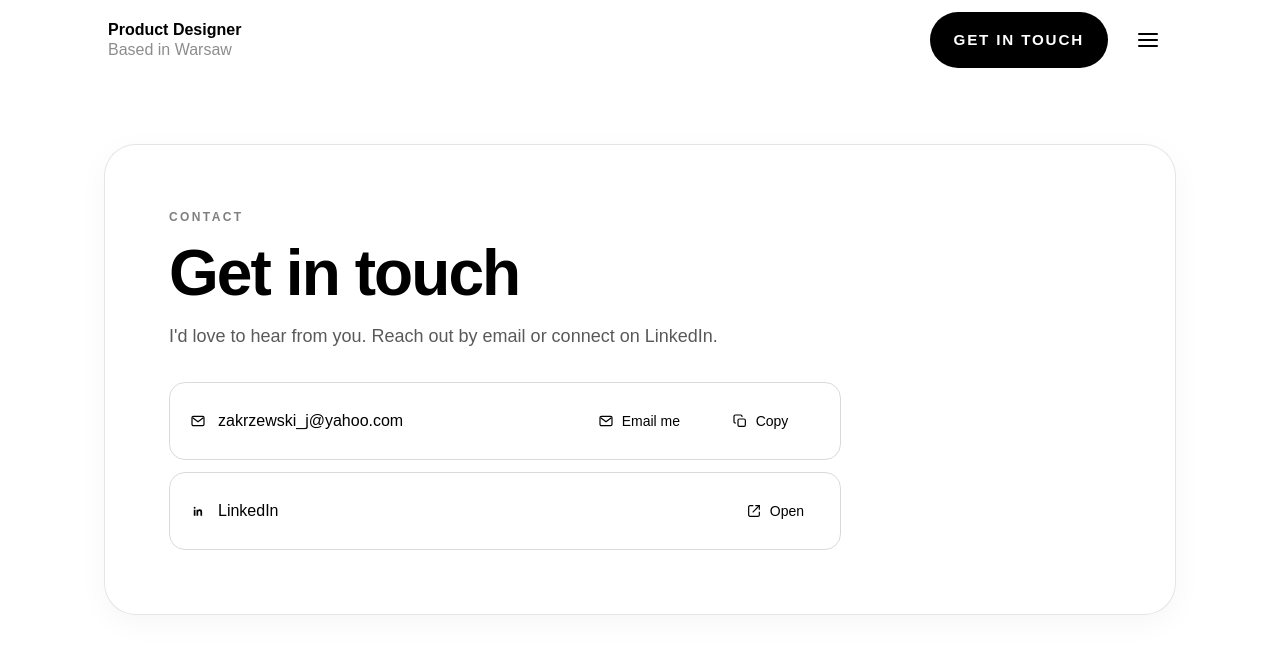
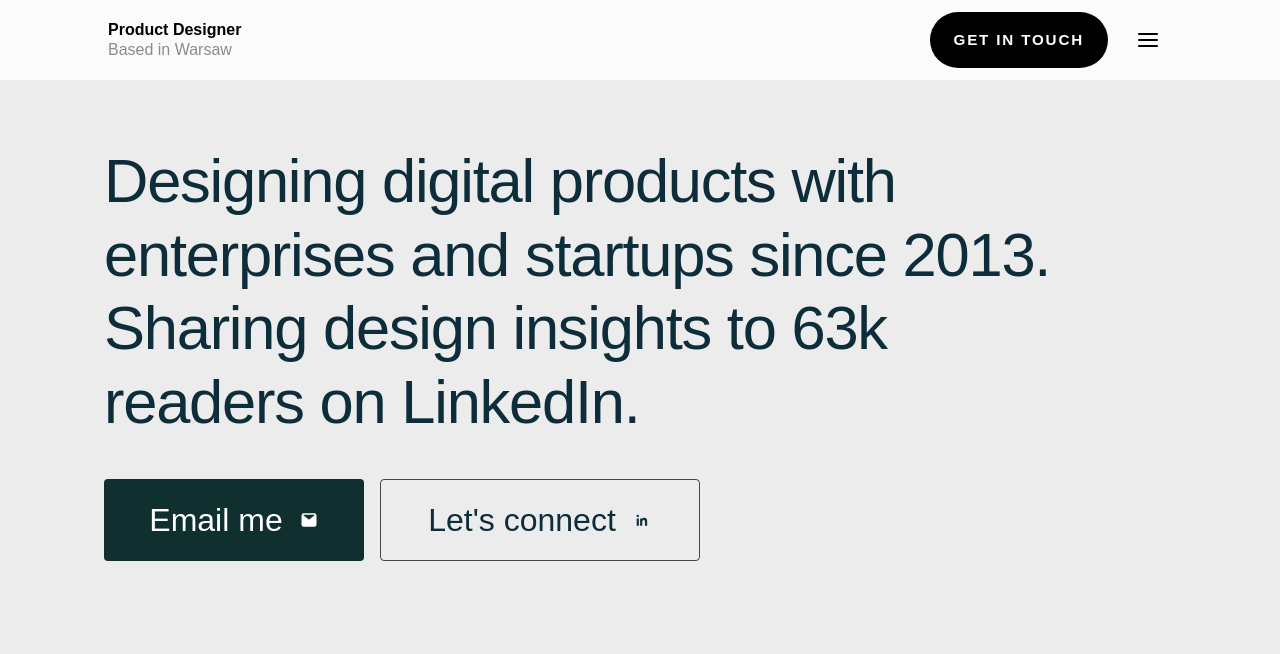
Before and after one commit to jzakrz/jakub-portfolio, a Next.js app: page /get-in-touch in a window 1280 px wide. Shown: the top 654 px of the page. Built offline with nearby package versions, Linux system fonts and the light colour scheme.

Commit message:
Simplify get-in-touch to two clear CTA buttons

```diff
--- a/app/get-in-touch/page.tsx
+++ b/app/get-in-touch/page.tsx
@@ -4,22 +4,14 @@
 
 export default function GetInTouchPage() {
   return (
-    <main className="min-h-screen bg-white text-black">
+    <main className="min-h-screen bg-[#ececec] text-[#0d2d3b]">
       <Header />
 
       <section className="mx-auto max-w-6xl px-6 pb-16 pt-32 lg:px-10 lg:pb-20 lg:pt-36">
-        <div className="rounded-[2rem] border border-black/10 bg-white px-8 py-10 shadow-[0_8px_30px_rgba(0,0,0,0.04)] sm:px-10 sm:py-12 lg:px-16 lg:py-16">
-          <p className="text-xs font-semibold uppercase tracking-[0.2em] text-black/50">
-            Contact
-          </p>
-
-          <h1 className="mt-4 text-[clamp(2.3rem,5vw,4.4rem)] font-semibold leading-[1.02] tracking-[-0.03em] text-black">
-            Get in touch
-          </h1>
-
-          <p className="mt-4 max-w-2xl text-base text-black/65 sm:text-lg">
-            I&apos;d love to hear from you. Reach out by email or connect on
-            LinkedIn.
+        <div className="max-w-[980px]">
+          <p className="text-[clamp(2rem,4.8vw,4rem)] font-medium leading-[1.2] tracking-[-0.02em]">
+            Designing digital products with enterprises and startups since 2013.
+            Sharing design insights to 63k readers on LinkedIn.
           </p>
 
           <ContactActions
--- a/components/ContactActions.tsx
+++ b/components/ContactActions.tsx
@@ -1,6 +1,4 @@
-"use client";
-
-import { useState } from "react";
+import Link from "next/link";
 
 type ContactActionsProps = {
   email: string;
@@ -12,44 +10,10 @@
     <svg
       aria-hidden="true"
       viewBox="0 0 24 24"
-      className="h-4 w-4"
-      fill="none"
-      stroke="currentColor"
-      strokeWidth="1.8"
+      className="h-5 w-5"
+      fill="currentColor"
     >
-      <rect x="3" y="5" width="18" height="14" rx="2" />
-      <path d="M4 7l8 6 8-6" />
-    </svg>
-  );
-}
-
-function CopyIcon() {
-  return (
-    <svg
-      aria-hidden="true"
-      viewBox="0 0 24 24"
-      className="h-4 w-4"
-      fill="none"
-      stroke="currentColor"
-      strokeWidth="1.8"
-    >
-      <rect x="9" y="9" width="11" height="11" rx="2" />
-      <path d="M6 15H5a2 2 0 0 1-2-2V5a2 2 0 0 1 2-2h8a2 2 0 0 1 2 2v1" />
-    </svg>
-  );
-}
-
-function CheckIcon() {
-  return (
-    <svg
-      aria-hidden="true"
-      viewBox="0 0 24 24"
-      className="h-4 w-4"
-      fill="none"
-      stroke="currentColor"
-      strokeWidth="2"
-    >
-      <path d="M5 12.5 9.2 17 19 7" />
+      <path d="M3 6.75A2.75 2.75 0 0 1 5.75 4h12.5A2.75 2.75 0 0 1 21 6.75v10.5A2.75 2.75 0 0 1 18.25 20H5.75A2.75 2.75 0 0 1 3 17.25V6.75Zm1.92-.84 6.77 5.35a.5.5 0 0 0 .62 0l6.77-5.35a1.24 1.24 0 0 0-.83-.31H5.75c-.3 0-.58.11-.83.31Z" />
     </svg>
   );
 }
@@ -59,7 +23,7 @@
     <svg
       aria-hidden="true"
       viewBox="0 0 24 24"
-      className="h-4 w-4"
+      className="h-5 w-5"
       fill="currentColor"
     >
       <path d="M6.94 8.5a1.44 1.44 0 1 1 0-2.88 1.44 1.44 0 0 1 0 2.88Zm1.28 1.56H5.66V19h2.56v-8.94Zm4.08 0H9.75V19h2.55v-4.7c0-1.24.24-2.44 1.78-2.44 1.52 0 1.54 1.42 1.54 2.52V19h2.56v-5.15c0-2.53-.54-4.48-3.5-4.48-1.42 0-2.36.78-2.75 1.52h-.03V10.06Z" />
@@ -67,110 +31,26 @@
   );
 }
 
-function ExternalLinkIcon() {
+export default function ContactActions({ email, linkedin }: ContactActionsProps) {
   return (
-    <svg
-      aria-hidden="true"
-      viewBox="0 0 24 24"
-      className="h-4 w-4"
-      fill="none"
-      stroke="currentColor"
-      strokeWidth="1.8"
-    >
-      <path d="M14 4h6v6" />
-      <path d="m10 14 10-10" />
-      <path d="M20 13v5a2 2 0 0 1-2 2H6a2 2 0 0 1-2-2V6a2 2 0 0 1 2-2h5" />
-    </svg>
-  );
-}
-
-export default function ContactActions({ email, linkedin }: ContactActionsProps) {
-  const [isCopied, setIsCopied] = useState(false);
-
-  async function handleCopyEmail() {
-    try {
-      await navigator.clipboard.writeText(email);
-      setIsCopied(true);
-      window.setTimeout(() => setIsCopied(false), 2200);
-    } catch {
-      setIsCopied(false);
-    }
-  }
-
-  const secondaryButtonClassName =
-    "relative inline-flex h-[44px] items-center justify-center gap-2 overflow-hidden rounded-full px-4 text-sm font-medium text-black transition-colors duration-300 hover:bg-black/5";
-
-  return (
-    <div className="mt-8 flex max-w-2xl flex-col gap-3">
-      <div className="flex items-center justify-between gap-4 rounded-2xl border border-black/15 px-5 py-4">
-        <div className="flex min-w-0 items-center gap-3">
-          <MailIcon />
-          <span className="truncate text-sm font-medium text-black sm:text-base">{email}</span>
-        </div>
-
-        <div className="flex shrink-0 items-center gap-1">
+    <div className="mt-10 flex flex-col gap-3 sm:flex-row sm:items-center sm:gap-4">
       <a
         href={`mailto:${email}`}
-            className={secondaryButtonClassName}
-            aria-label="Email me"
-            title="Email me"
+        className="inline-flex min-h-[82px] min-w-[260px] items-center justify-center gap-4 rounded-sm bg-[#102f2f] px-10 text-[2rem] font-medium text-white transition-colors duration-200 hover:bg-[#0d2424]"
       >
+        <span>Email me</span>
         <MailIcon />
-            <span>Email me</span>
       </a>
 
-          <button
-            type="button"
-            onClick={handleCopyEmail}
-            className={secondaryButtonClassName + " min-w-[120px] cursor-pointer bg-transparent"}
-            aria-live="polite"
-            aria-label={isCopied ? "Link copied" : "Copy"}
-            title={isCopied ? "Link copied" : "Copy"}
-          >
-            <span
-              className={
-                "inline-flex items-center gap-2 transition-all duration-300 " +
-                (isCopied
-                  ? "-translate-y-5 opacity-0"
-                  : "translate-y-0 opacity-100")
-              }
-            >
-              <CopyIcon />
-              <span>Copy</span>
-            </span>
-            <span
-              className={
-                "pointer-events-none absolute inline-flex items-center gap-2 transition-all duration-300 " +
-                (isCopied
-                  ? "translate-y-0 opacity-100"
-                  : "translate-y-5 opacity-0")
-              }
-            >
-              <CheckIcon />
-              <span>Link copied</span>
-            </span>
-          </button>
-        </div>
-      </div>
-
-      <div className="flex items-center justify-between rounded-2xl border border-black/15 px-5 py-4 text-sm text-black sm:text-base">
-        <span className="flex items-center gap-3 font-medium">
-          <LinkedInIcon />
-          <span>LinkedIn</span>
-        </span>
-
-        <a
+      <Link
         href={linkedin}
         target="_blank"
         rel="noreferrer"
-          className={secondaryButtonClassName}
-          aria-label="Open LinkedIn"
-          title="Open LinkedIn"
+        className="inline-flex min-h-[82px] min-w-[320px] items-center justify-center gap-4 rounded-sm border border-black/70 bg-transparent px-10 text-[2rem] font-medium text-[#0d2d3b] transition-colors duration-200 hover:bg-black/5"
       >
-          <ExternalLinkIcon />
-          <span>Open</span>
-        </a>
-      </div>
+        <span>Let&apos;s connect</span>
+        <LinkedInIcon />
+      </Link>
     </div>
   );
 }
```
Lines whose indentation alone changed are shown as unchanged.
